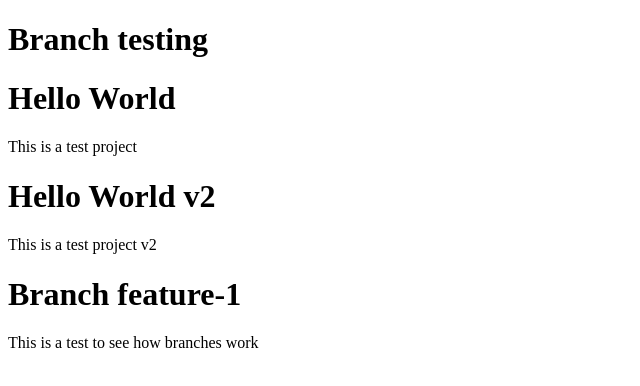
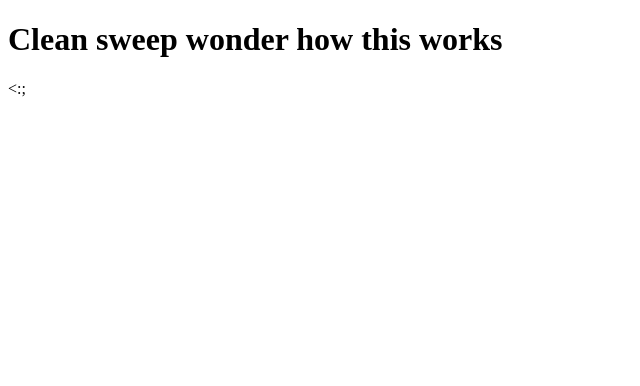
Before and after one commit to StephenPKPF/Hello-World, a plain HTML site: page index.html in a window 1280 px wide. Shown: the whole page, without its empty margins (0-640 px from the left). Drawn offline with Linux system fonts and the light colour scheme.

Commit message:
Hello test

```diff
--- a/index.html
+++ b/index.html
@@ -4,15 +4,8 @@
 <title>Hello World</title>
 </head>
 <body>
-    <h1>Branch testing</h1>
-    <h1>Hello World</h1>
-    <p>This is a test project</p>
-
-    <h1>Hello World v2</h1>
-    <p>This is a test project v2</p>
-
-    <h1>Branch feature-1</h1>
-    <p>This is a test to see how branches work</p>
+    <h1>Clean sweep wonder how this works</h1>
+    <:;
 
 
 </body>
```
